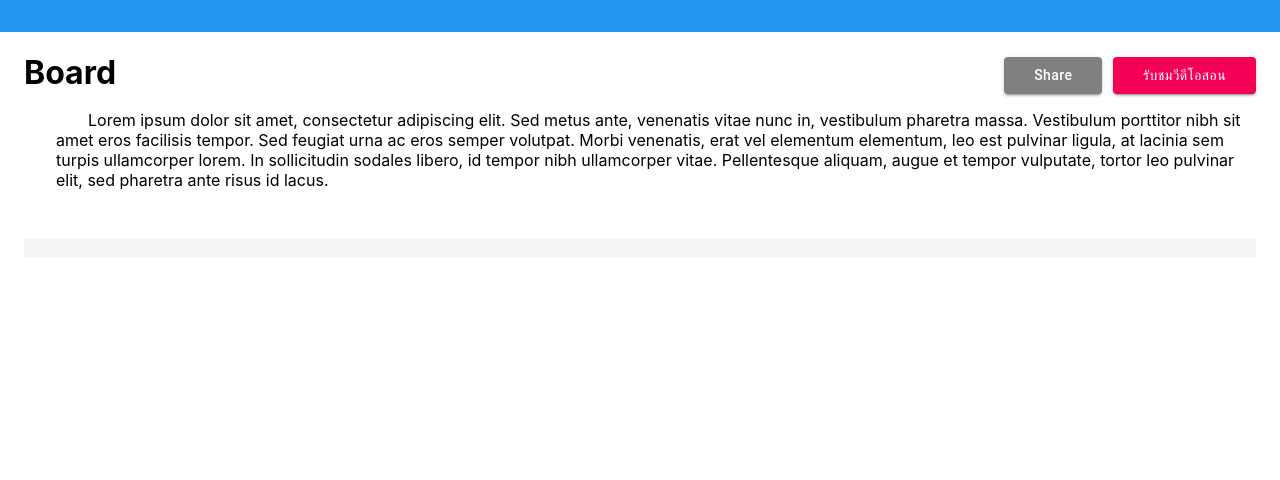
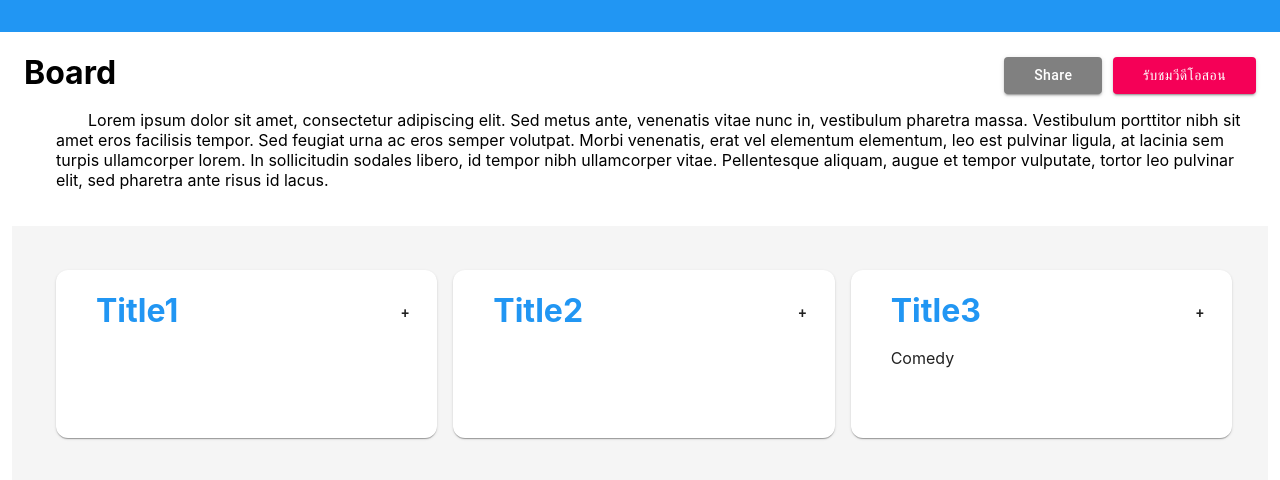
Before and after one commit to herorshi/story-bow-UI, a React (Create React App) app: page / in a window 1280 px wide. Shown: the top 480 px of the page. Built offline with nearby package versions, Linux system fonts and the light colour scheme.

Commit message:
PaperCard can change color of h1 with props

```diff
--- a/src/component/PaperCard.js
+++ b/src/component/PaperCard.js
@@ -6,6 +6,7 @@ export default function Board(props) {
   const useStyles = makeStyles((theme) => ({
     paper: {
       padding: theme.spacing(1),
+      paddingRight: "0",
       marginRight: "1em",
       paddingTop: 0,
       height: `${props.height ? props.height : "10em"}`,
@@ -21,7 +22,9 @@ export default function Board(props) {
   return (
     <Paper className={classes.paper}>
       <div className="pageHeader">
-        <h1 style={{ marginLeft: "1em" }}>{props.title}</h1>
+        <h1 style={{ marginLeft: "1em", color: `${props.h1color}` }}>
+          {props.title}
+        </h1>
         <h1>
           {/* EditButton */}
           <Button>+</Button>
--- a/src/component/page/BoardPage.js
+++ b/src/component/page/BoardPage.js
@@ -2,7 +2,13 @@ import React from "react";
 import PageHeader from "./PageHeader";
 import pageDetail from "../../pageDetail";
 import Board from "../Board";
-import CoverageBoard from "../CoverageBoard";
+
+import Grid from "@material-ui/core/Grid";
+import Modal from "@material-ui/core/Modal";
+import { makeStyles } from "@material-ui/core/styles";
+import PaperCard from "../PaperCard";
+import ModalPaper from "../ModalPaper";
+import ModalToPage from "../ModalToPage";
 export default function CoveragePage(props) {
   return (
     <PageHeader
@@ -13,7 +19,38 @@ export default function CoveragePage(props) {
       fn0txt="Share"
     >
       <Board>
-        <br></br>
+        <Grid className="board" container spacing={3}>
+          {/* 1 line = 12 sm split to 4 and 8 */}
+          <Grid item xs={12} sm={4}>
+            {/* use PaperCard */}
+            <PaperCard
+              title="Title1"
+              detailclname="primary"
+              height="10em"
+              width="100%"
+              h1color="var(--primary)"
+            ></PaperCard>
+          </Grid>
+          <Grid item xs={6} sm={4}>
+            <PaperCard
+              title="Title2"
+              detailclname="primary"
+              height="10em"
+              width="100%"
+              h1color="var(--primary)"
+            ></PaperCard>
+          </Grid>
+          <Grid item xs={6} sm={4}>
+            <PaperCard
+              title="Title3"
+              detail="Comedy"
+              height="10em"
+              width="100%"
+              h1color="var(--primary)"
+
+            ></PaperCard>
+          </Grid>
+        </Grid>
       </Board>
     </PageHeader>
   );
```
